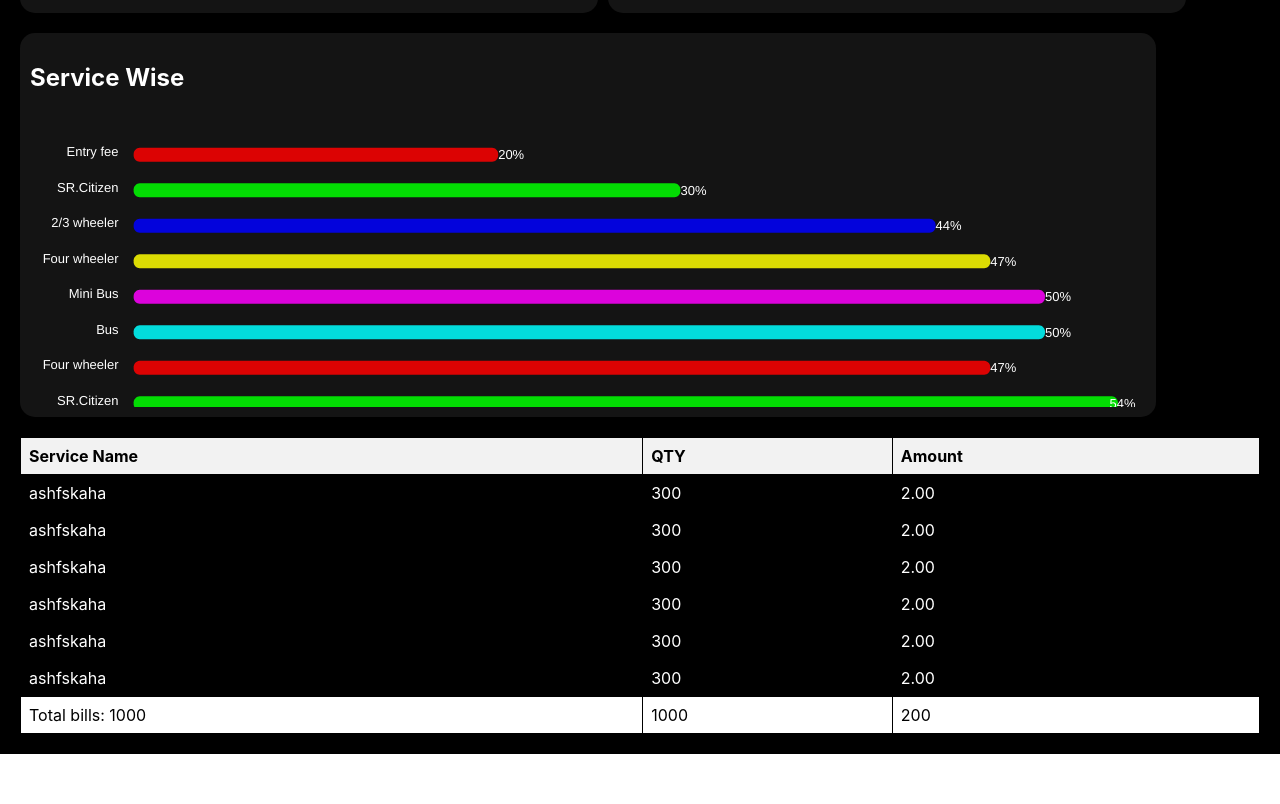
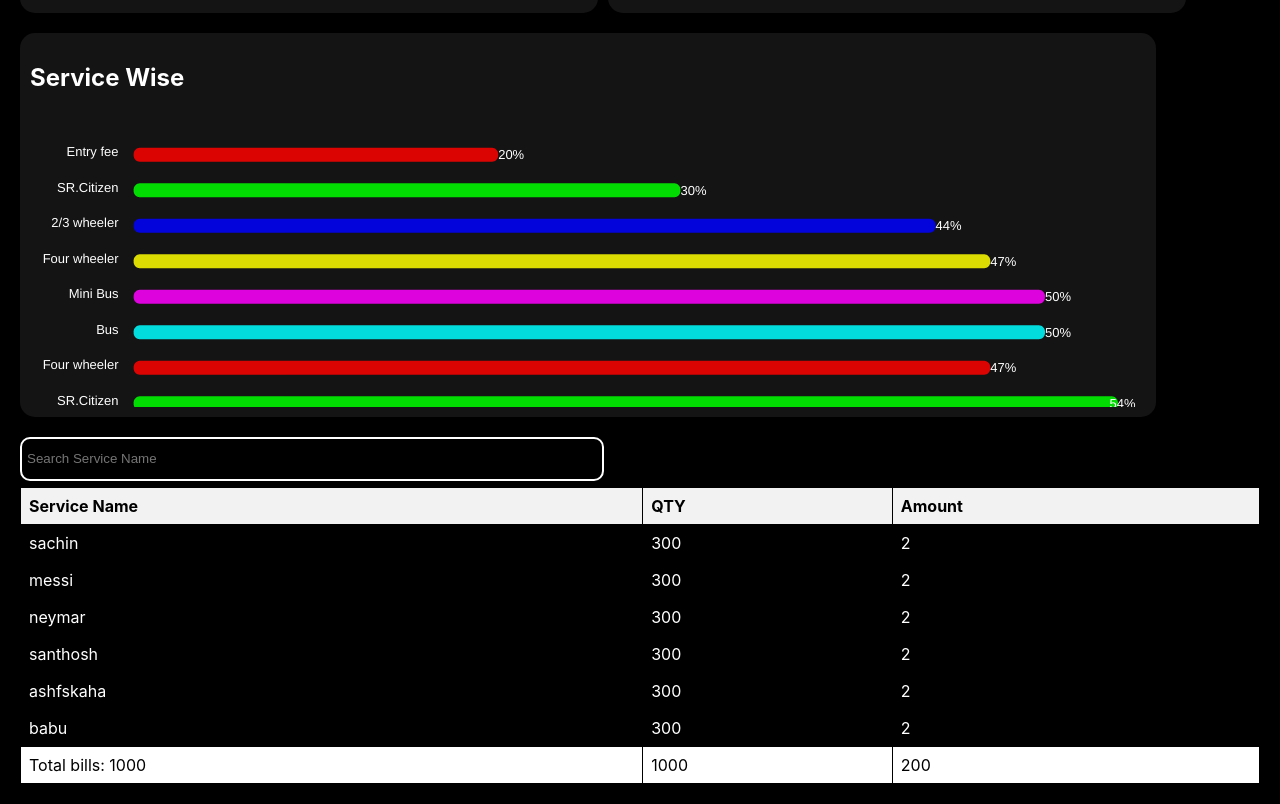
Before and after one commit to reejavijin2002/companynamefigma, a React (Create React App) app: page /companyname in a window 1280 px wide. Shown: the part 439-1243 px from the top of the page. Before the commit the page ends 1193 px from the top, so only its background shows below. Built offline with nearby package versions, Linux system fonts and the light colour scheme.

Commit message:
search filter added

```diff
--- a/src/components/companyname/Companyname.jsx
+++ b/src/components/companyname/Companyname.jsx
@@ -1,43 +1,92 @@
-import React, { useEffect, useRef } from "react";
+import React, { useEffect, useRef, useState } from "react";
 import "./companyname.css";
 import { FaArrowLeft, FaCalendar } from "react-icons/fa";
 import ApexCharts from "apexcharts";
 
 const Companyname = () => {
   const chartRef = useRef(null);
+  const [searchTerm, setSearchTerm] = useState("");
+  const [tableData, setTableData] = useState([
+    { serviceName: "sachin", qty: 300, amount: 2.0 },
+    { serviceName: "messi", qty: 300, amount: 2.0 },
+    { serviceName: "neymar", qty: 300, amount: 2.0 },
+    { serviceName: "santhosh", qty: 300, amount: 2.0 },
+    { serviceName: "ashfskaha", qty: 300, amount: 2.0 },
+    { serviceName: "babu", qty: 300, amount: 2.0 },
+    { serviceName: "Total bills: 1000", qty: 1000, amount: 200 },
+  ]);
+
+  const [suggestions, setSuggestions] = useState([]);
+  const [isDropdownOpen, setIsDropdownOpen] = useState(false);
+
+  const handleSearch = (event) => {
+    const { value } = event.target;
+    setSearchTerm(value);
+
+    const uniqueSuggestions = Array.from(new Set(tableData.map(item => item.serviceName.toLowerCase())))
+      .filter(serviceName => serviceName.toLowerCase().includes(value.toLowerCase()))
+      .map(serviceName => tableData.find(item => item.serviceName.toLowerCase() === serviceName));
+
+    setSuggestions(uniqueSuggestions);
+    setIsDropdownOpen(true);
+  };
+
+  const handleSuggestionClick = (serviceName) => {
+    setSearchTerm(serviceName);
+    setIsDropdownOpen(false);
+  };
 
   useEffect(() => {
-    const dataWithExtraContent = ['20%', '30%', '44%', '47%', '50%', '50%', '47%', '54%', '50%', '30%'];
-
-
-    const formattedData = dataWithExtraContent.map(item => parseInt(item.replace('%', '')));
-
-    const categories = ['Entry fee', 'SR.Citizen', '2/3 wheeler', 'Four wheeler', 'Mini Bus', 'Bus', 'Four wheeler', 'SR.Citizen', 'Mini Bus', 'Entry fee'];
+    const dataWithExtraContent = [
+      "20%",
+      "30%",
+      "44%",
+      "47%",
+      "50%",
+      "50%",
+      "47%",
+      "54%",
+      "50%",
+      "30%",
+    ];
+    const formattedData = dataWithExtraContent.map((item) =>
+      parseInt(item.replace("%", ""))
+    );
+    const categories = [
+      "Entry fee",
+      "SR.Citizen",
+      "2/3 wheeler",
+      "Four wheeler",
+      "Mini Bus",
+      "Bus",
+      "Four wheeler",
+      "SR.Citizen",
+      "Mini Bus",
+      "Entry fee",
+    ];
 
     const options = {
-        series: [{
-            data: formattedData
-        }],
+      series: [{ data: formattedData }],
       chart: {
         zoom: {
           enabled: true,
-                type: 'x',
+          type: "x",
           resetIcon: {
             offsetX: -10,
             offsetY: 0,
-                    fillColor: '#fff',
-                    strokeColor: '#37474F'
+            fillColor: "#fff",
+            strokeColor: "#37474F",
           },
           selection: {
-                    background: '#90CAF9',
-                    border: '#0D47A1'
-                }
+            background: "#90CAF9",
+            border: "#0D47A1",
           },
-            type: 'bar',
+        },
+        type: "bar",
         height: 400,
         toolbar: {
-                show: false
-            }
+          show: false,
+        },
       },
       plotOptions: {
         bar: {
@@ -46,74 +95,76 @@ const Companyname = () => {
           distributed: true,
           rangeBarOverlap: true,
           dataLabels: {
-                position: 'top',
+            position: "top",
             maxItems: 100,
             hideOverflowingLabels: true,
-                position: 'end',
+            position: "end",
           },
-            barHeight: '40%',
-            barWidth: '50%',
-        }
+          barHeight: "40%",
+          barWidth: "50%",
+        },
       },
       dataLabels: {
         enabled: true,
-          textAnchor: 'start',
-
+        textAnchor: "start",
         style: {
-              colors: ['#fff'],
-              paddingRight: '0px',
-              fontSize: '13px',
+          colors: ["#fff"],
+          paddingRight: "0px",
+          fontSize: "13px",
           fontWeight: 500,
-              marginLeft:'20px'
+          marginLeft: "20px",
         },
-          formatter: function(val) {
-            return val + '% ';
-
+        formatter: function (val) {
+          return val + "% ";
         },
-          offsetX: 1000
-      }
-
-,
+        offsetX: 1000,
+      },
       xaxis: {
         labels: {
           show: false,
           style: {
-                    colors: '#fff',
-                    fontSize: '13px',
+            colors: "#fff",
+            fontSize: "13px",
             fontWeight: 500,
-                }
+          },
         },
         axisBorder: {
-                show: false
+          show: false,
         },
         axisTicks: {
-                show: false
+          show: false,
         },
-            categories: categories
+        categories: categories,
       },
       yaxis: {
         labels: {
           show: true,
           style: {
-                    colors: '#fff',
-                    fontSize: '13px',
+            colors: "#fff",
+            fontSize: "13px",
             fontWeight: 500,
           },
-                opposite: true
+          opposite: true,
         },
       },
-        colors: ['#ff0000', '#00ff00', '#0000ff', '#ffff00', '#ff00ff', '#00ffff'],
+      colors: [
+        "#ff0000",
+        "#00ff00",
+        "#0000ff",
+        "#ffff00",
+        "#ff00ff",
+        "#00ffff",
+      ],
       grid: {
-            show: false
+        show: false,
       },
       tooltip: {
-            enabled: false
+        enabled: false,
       },
       legend: {
-            show: false
-        }
+        show: false,
+      },
     };
-
 
     const chart = new ApexCharts(chartRef.current, options);
     chart.render();
@@ -192,66 +243,58 @@ const Companyname = () => {
         <div className="servicewisesub">
           <div
             className="chart-container"
-            style={{ height: "300px", overflowY: "auto" ,width:"100%",marginTop: "20px"}}
+            style={{
+              height: "300px",
+              overflowY: "auto",
+              width: "100%",
+              marginTop: "20px",
+            }}
           >
             <div id="chart" ref={chartRef}></div>
           </div>{" "}
-
         </div>
       </div>
+      <div className="table-container">
+        <input
+          type="text"
+          placeholder="Search Service Name"
+          value={searchTerm}
+          onChange={handleSearch}
+          className="filterbox"
+        />
+        {isDropdownOpen && searchTerm && (
+          <ul className="suggestions">
+            {suggestions.map((item, index) => (
+              <li
+                key={index}
+                onClick={() => handleSuggestionClick(item.serviceName)}
+              >
+                {item.serviceName}
+              </li>
+            ))}
+          </ul>
+        )}
         <table>
           <thead>
             <tr>
               <th>Service Name</th>
               <th>QTY</th>
-
               <th>Amount</th>
             </tr>
           </thead>
           <tbody>
-          <tr>
-            <td>ashfskaha</td>
-            <td>300</td>
-
-            <td>2.00</td>
+            {tableData
+              .filter((row) => row.serviceName.toLowerCase().includes(searchTerm.toLowerCase()))
+              .map((row, index) => (
+                <tr key={index}>
+                  <td>{row.serviceName}</td>
+                  <td>{row.qty}</td>
+                  <td>{row.amount}</td>
                 </tr>
-          <tr>
-            <td>ashfskaha</td>
-            <td>300</td>
-
-            <td>2.00</td>
-          </tr>
-          <tr>
-            <td>ashfskaha</td>
-            <td>300</td>
-
-            <td>2.00</td>
-          </tr>
-          <tr>
-            <td>ashfskaha</td>
-            <td>300</td>
-
-            <td>2.00</td>
-          </tr>
-          <tr>
-            <td>ashfskaha</td>
-            <td>300</td>
-
-            <td>2.00</td>
-          </tr>
-          <tr>
-            <td>ashfskaha</td>
-            <td>300</td>
-
-            <td>2.00</td>
-          </tr>
-          <tr>
-            <td rowspan="2">Total bills: 1000</td>
-            <td>1000</td>
-            <td rowspan="2">200</td>
-          </tr>
+              ))}
           </tbody>
         </table>
+      </div>
     </div>
   );
 };
--- a/src/components/companyname/companyname.css
+++ b/src/components/companyname/companyname.css
@@ -154,3 +154,50 @@
     .servicewisesub p {
         color: white;
     }
+
+    .filterbox {
+        width: 46%;
+        height: 30px;
+        padding: 5px;
+        margin-top: 20px;
+        margin-bottom: -20px;
+        align-items: end;
+        justify-content: end;
+        border-radius: 10px;
+        border: 2px solid white;
+        background-color: black;
+        color: white;
+    }
+
+    .suggestions {
+        position: absolute;
+        background-color: white;
+        /* Set the background color to white */
+        border: 1px solid #ccc;
+        /* Add a border for better visibility */
+        border-top: none;
+        /* Hide the top border to match the input field */
+        width: calc(46% - 10px);
+        /* Adjust the width to match the input field */
+        max-height: 200px;
+        /* Set a maximum height for the dropdown */
+        overflow-y: auto;
+        /* Enable vertical scrolling if the content overflows */
+        list-style: none;
+        /* Remove default list styles */
+        padding: 0;
+        /* Remove default padding */
+        margin: 0;
+        border-radius: 10px;
+    }
+
+    .suggestions li {
+        padding: 8px 10px;
+        /* Add padding to the list items for spacing */
+        cursor: pointer;
+        /* Change cursor to pointer to indicate clickable items */
+    }
+
+    .suggestions li:hover {
+        /* Change background color on hover */
+    }
```
Lines whose indentation alone changed are shown as unchanged.
